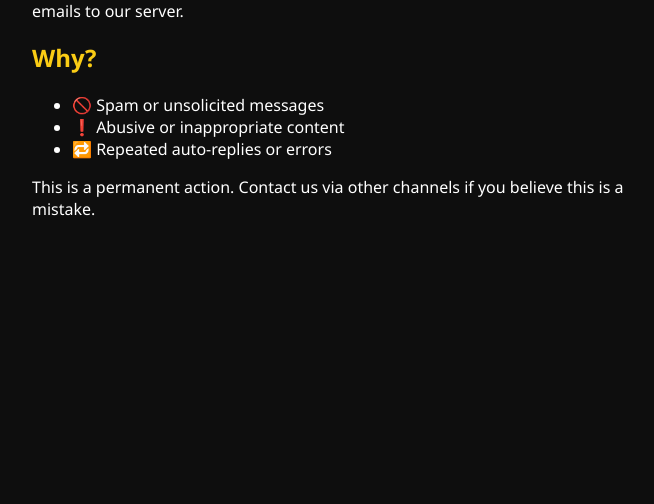
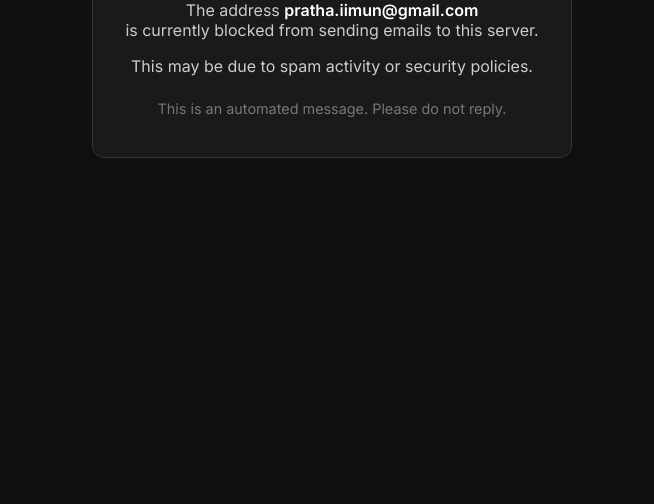
Before and after one commit to atharvgrg/atharvgarg-tech, a plain HTML site: page blocked/index.html in a window 1280 px wide. Shown: the part 376-880 px from the top of the page, without its empty margins (308-962 px from the left). After the commit the page ends 800 px from the top, so only its background shows below. Drawn offline with Linux system fonts and the light colour scheme.

Commit message:
Update index.html

```diff
--- a/blocked/index.html
+++ b/blocked/index.html
@@ -1,39 +1,63 @@
 <!DOCTYPE html>
 <html lang="en">
 <head>
-  <meta charset="UTF-8">
-  <title>Blocked from Mail — Explained</title>
-  <meta name="viewport" content="width=device-width, initial-scale=1.0">
+  <meta charset="UTF-8" />
+  <meta name="viewport" content="width=device-width, initial-scale=1.0"/>
+  <title>Email Blocked — Atharv Garg</title>
   <style>
+    @import url('https://fonts.googleapis.com/css2?family=Inter:wght@400;600&display=swap');
+
     body {
-      background-color: #0e0e0e;
+      margin: 0;
+      padding: 0;
+      font-family: 'Inter', sans-serif;
+      background-color: #0f0f0f;
+      color: #ffffff;
+      display: flex;
+      justify-content: center;
+      align-items: center;
+      height: 100vh;
+      text-align: center;
+    }
+
+    .box {
+      max-width: 500px;
+      padding: 2rem;
+      border: 1px solid #333;
+      border-radius: 12px;
+      background-color: #1a1a1a;
+      box-shadow: 0 0 20px rgba(255, 255, 255, 0.03);
+    }
+
+    h1 {
+      color: #facc15;
+      margin-bottom: 0.5rem;
+    }
+
+    p {
+      color: #ccc;
+      font-size: 1rem;
+      margin-bottom: 0.5rem;
+    }
+
+    .email {
+      font-weight: bold;
       color: #fff;
-      font-family: 'Segoe UI', sans-serif;
-      display: flex;
-      align-items: center;
-      justify-content: center;
-      height: 100vh;
-      padding: 2rem;
     }
-    .container {
-      max-width: 600px;
-    }
-    h1, h2 {
-      color: #facc15;
+
+    .note {
+      margin-top: 1.5rem;
+      font-size: 0.9rem;
+      color: #777;
     }
   </style>
 </head>
 <body>
-  <div class="container">
-    <h1>Blocked from Mail — Explained</h1>
-    <p>The email address you used has been <strong>intentionally blocked</strong> from sending emails to our server.</p>
-    <h2>Why?</h2>
-    <ul>
-      <li>🚫 Spam or unsolicited messages</li>
-      <li>❗ Abusive or inappropriate content</li>
-      <li>🔁 Repeated auto-replies or errors</li>
-    </ul>
-    <p>This is a permanent action. Contact us via other channels if you believe this is a mistake.</p>
+  <div class="box">
+    <h1>Mail Delivery Blocked</h1>
+    <p>The address <span class="email">pratha.iimun@gmail.com</span><br/> is currently blocked from sending emails to this server.</p>
+    <p>This may be due to spam activity or security policies.</p>
+    <p class="note">This is an automated message. Please do not reply.</p>
   </div>
 </body>
 </html>
```
